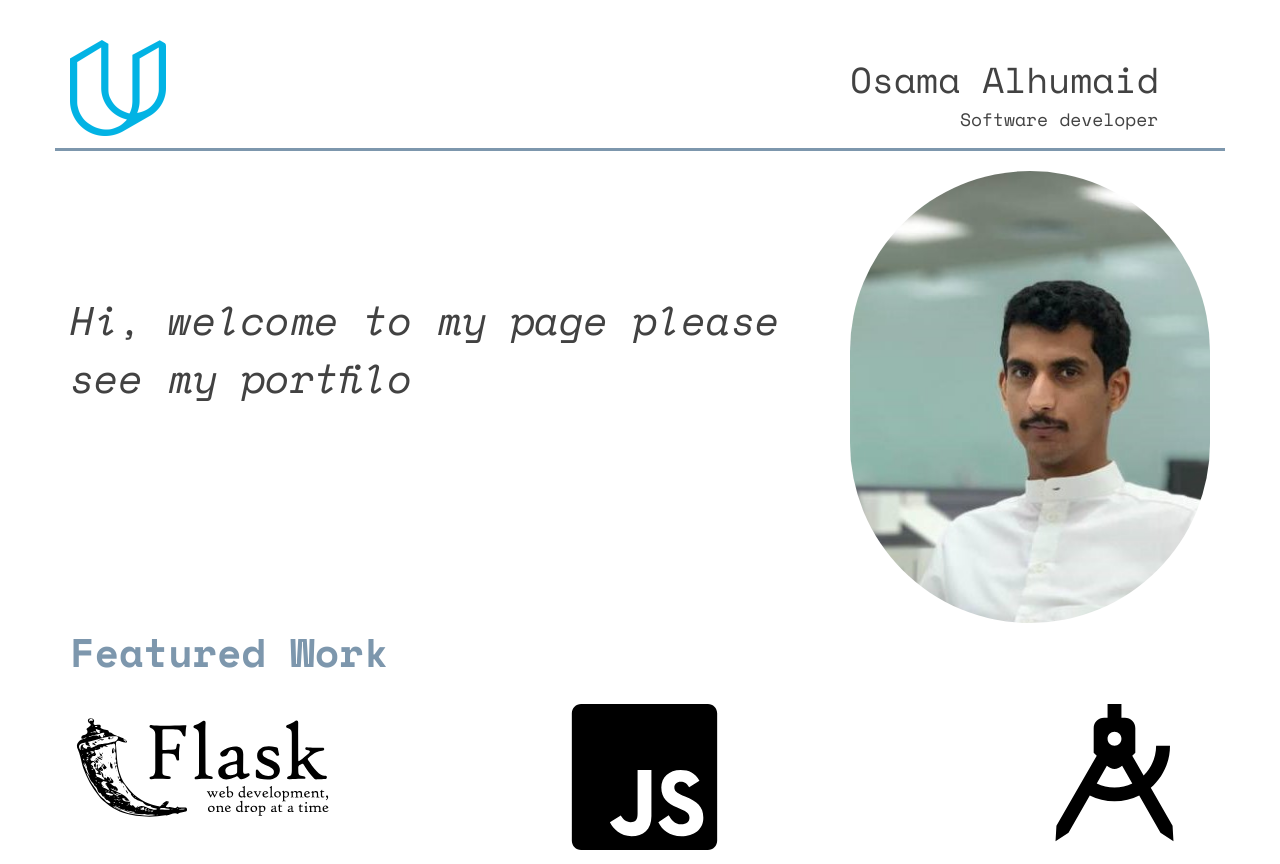
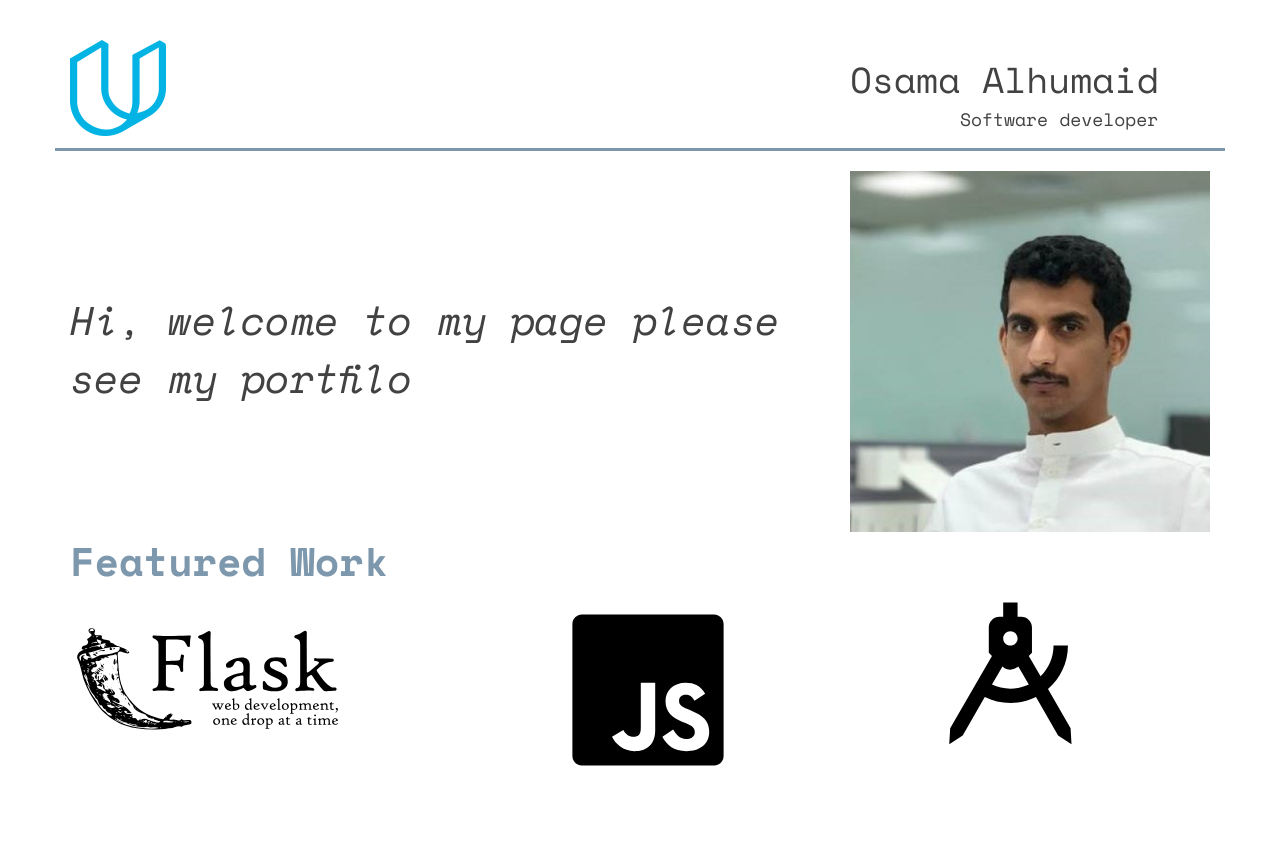
Before and after one commit to NekfhO/portfolioFEND, a plain HTML site: page index.html in a window 1280 px wide. After the commit the page ends 800 px from the top, so only its background shows below. Drawn offline with nearby package versions, Linux system fonts and the light colour scheme.

Commit message:
add responsve tag and header tag

```diff
--- a/index.html
+++ b/index.html
@@ -13,7 +13,7 @@
 <body>
 
 <div class="container">
-  <div class="row page-header">
+  <header class="row page-header">
      <div class="col-sm-6 col-md-8 col-lg-8">
         <img src="img/Udacity2.png" class="img-rounded" alt="Udacity icon">
      </div>
@@ -21,15 +21,15 @@
         <h1>Osama Alhumaid</h1>
         <h4 class="subtitle-right">Software developer</h4>
       </div>
-  </div>
+  </header>
 
 
   <div class="row">
-    <div class="col-sm-6 col-md-8 col-lg-8">
+    <div class="col-sm-8 col-md-8 col-lg-8">
         <p class="change-size pargaraph"><i>Hi, welcome to my page please see my portfilo </i></p>
     </div>
-    <div class="col-sm-6 col-md-4 col-lg-4">
-        <img src="img/osos.jpeg" class="some-magic img-responsive" alt="my pic">
+    <div class="col-sm-4 col-md-4 col-lg-4">
+        <img src="img/osamasequare.jpeg" class="img-responsive" alt="my pic" style='width:100%;'>
     </div>
   </div>
 
@@ -41,15 +41,15 @@
 
 
   <div class="row">
-    <div class="col-sm-5 col-md-5 col-lg-5 move-flask">
-         <a href="https://github.com/OsamaAlhumaid/carproject_update"><img src="img/flasksmall.svg" alt="flask project"></a>
+    <div class="col-sm-4 col-md-5 col-lg-5 move-flask">
+         <a href="https://github.com/OsamaAlhumaid/carproject_update"><img src="img/flasksmall.svg" class="img-responsive" alt="flask project" style='width:60%;'></a>
     </div>
     <div class="col-sm-4 col-md-4 col-lg-4">
-        <img src="img/js.svg"  alt="js">
+        <img src="img/js.svg"  class="img-responsive" alt="js" style='width:50%;'>
     </div>
 
-    <div class="col-sm-3 col-md-3 col-lg-3 move-android">
-        <a href="https://github.com/OsamaAlhumaid/NanoUniversity"><img src="img/androidmid.svg" alt="android"></a>
+    <div class="col-sm-4 col-md-3 col-lg-3 move-android">
+        <a href="https://github.com/OsamaAlhumaid/NanoUniversity"><img src="img/androidnew2.svg" class="img-responsive" alt="android" style='width:80%;'> </a>
     </div>
 
   </div>
```
Also changed, not shown: img/androidmid.svg (deleted), img/androidnew2.svg (added), img/osamasequare.jpeg (added).
